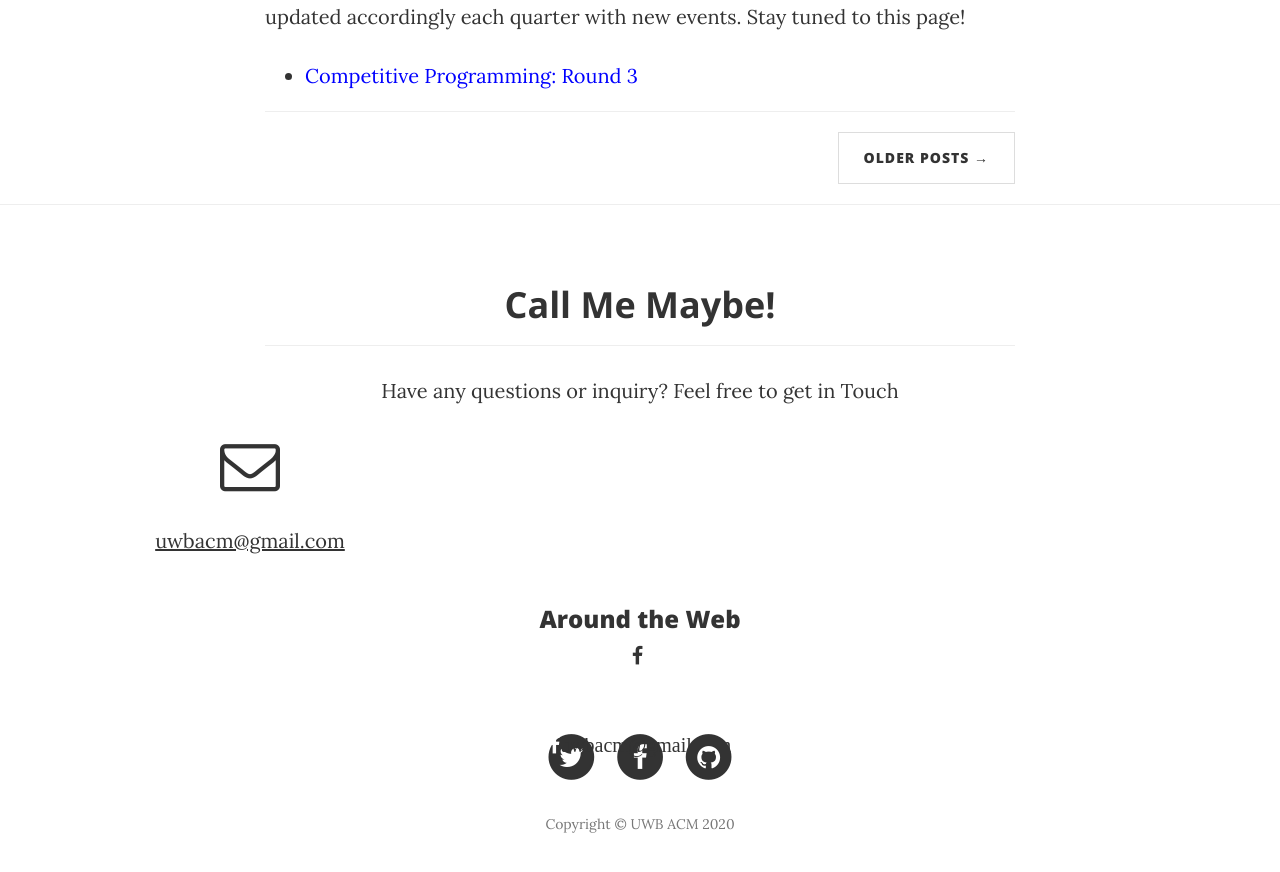
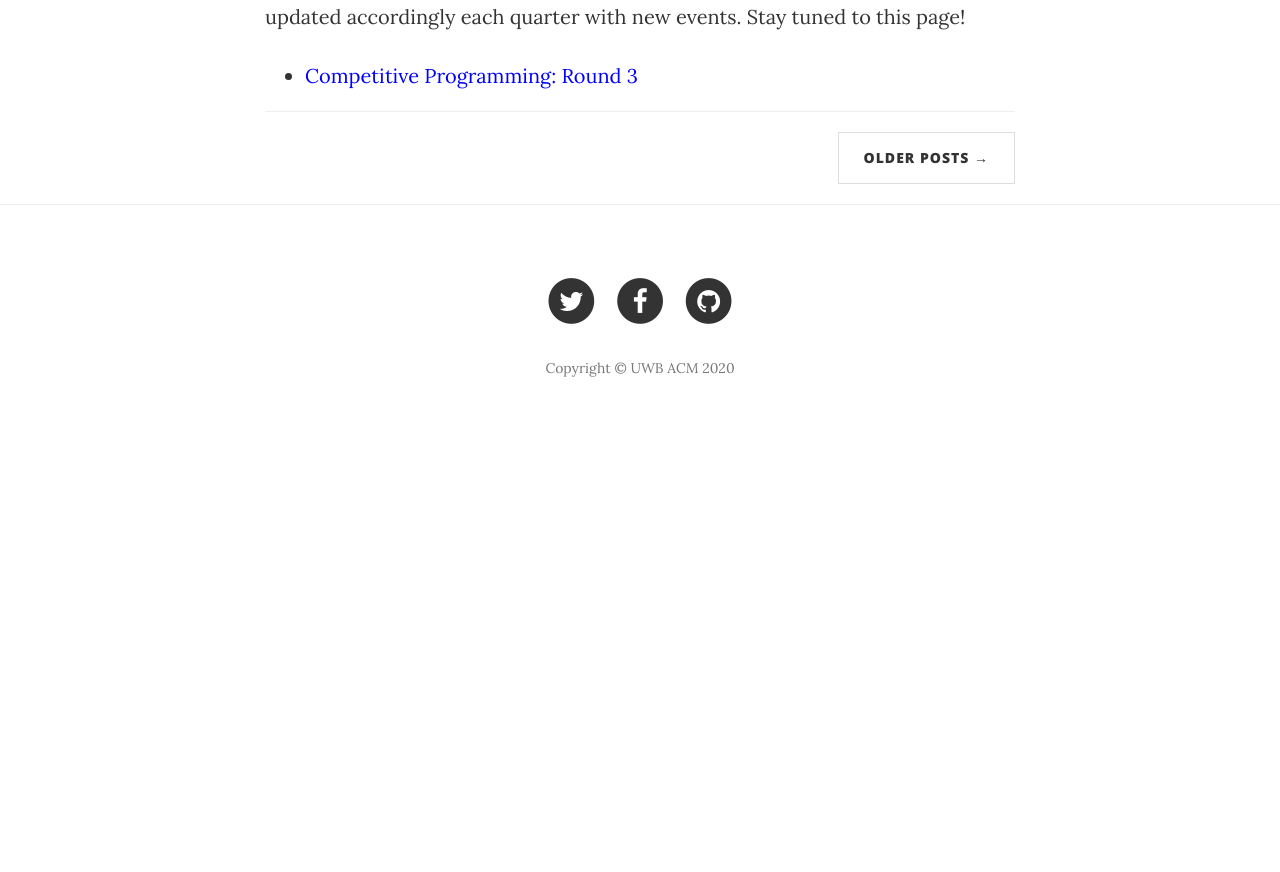
Before and after one commit to alanboy/competitive-programming, a Jekyll site: the page built from index.md, in a window 1280 px wide and 900 px high, scrolled down 1178 px. Shown: the top 872 px of the window. Built offline with Jekyll 4.4.1, drawn with Linux system fonts in a browser that asks for light colours; after the commit the page ends 1622 px from its top, so only the background shows below that.

Commit message:
Update contact

```diff
--- a/_layouts/default.html
+++ b/_layouts/default.html
@@ -147,34 +147,6 @@
     </div>
 
     <hr>
-    <section id="contact">
-        <div class="container">
-            <div class="row">
-                <div class="col-lg-8 col-lg-offset-2 text-center">
-                    <h2 class="section-heading">Call Me Maybe!</h2>
-                    <hr class="primary">
-                    <p>Have any questions or inquiry? Feel free to get in Touch</p>
-                </div>
-
-
-                <div class="col-lg-4 text-center">
-                    <i class="fa fa-envelope-o fa-3x wow bounceIn" data-wow-delay=".1s"></i>
-                    <p><a href="mailto:your-email@your-domain.com">uwbacm@gmail.com</a></p>
-                </div>
-                                  <div class="col-lg-8 col-lg-offset-2 text-center">
-                        <h3>Around the Web</h3>
-                        <ul class="list-inline">
-                            <li>
-                                <a href="https://www.facebook.com" class="btn-social btn-outline"><i class="fa fa-fw fa-facebook"></i></a>
-                            </li>
-
-                        </ul>
-                    </div>
-            </div>
-
-        </div>
-    </section>
-
 
     <!-- Footer -->
     <footer>
@@ -194,7 +166,7 @@
                             <a href="#">
                                 <span class="fa-stack fa-lg">
                                     <i class="fa fa-circle fa-stack-2x"></i>
-                                    <i class="fa fa-facebook fa-stack-1x fa-inverse"><a href="mailto:your-email@your-domain.com">uwbacm@gmail.com</a></i>
+                                    <i class="fa fa-facebook fa-stack-1x fa-inverse"></i>
                                 </span>
                             </a>
                         </li>
```
